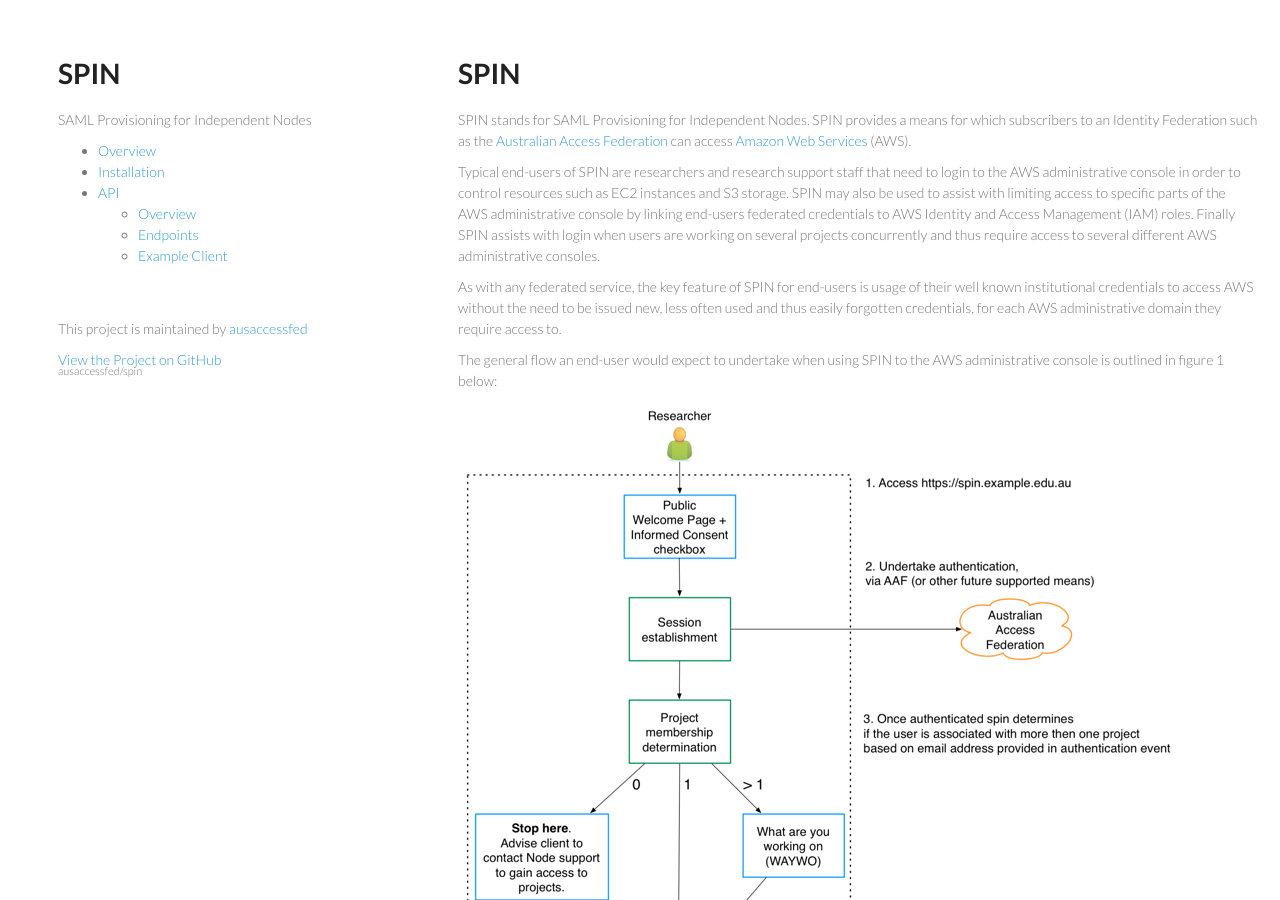
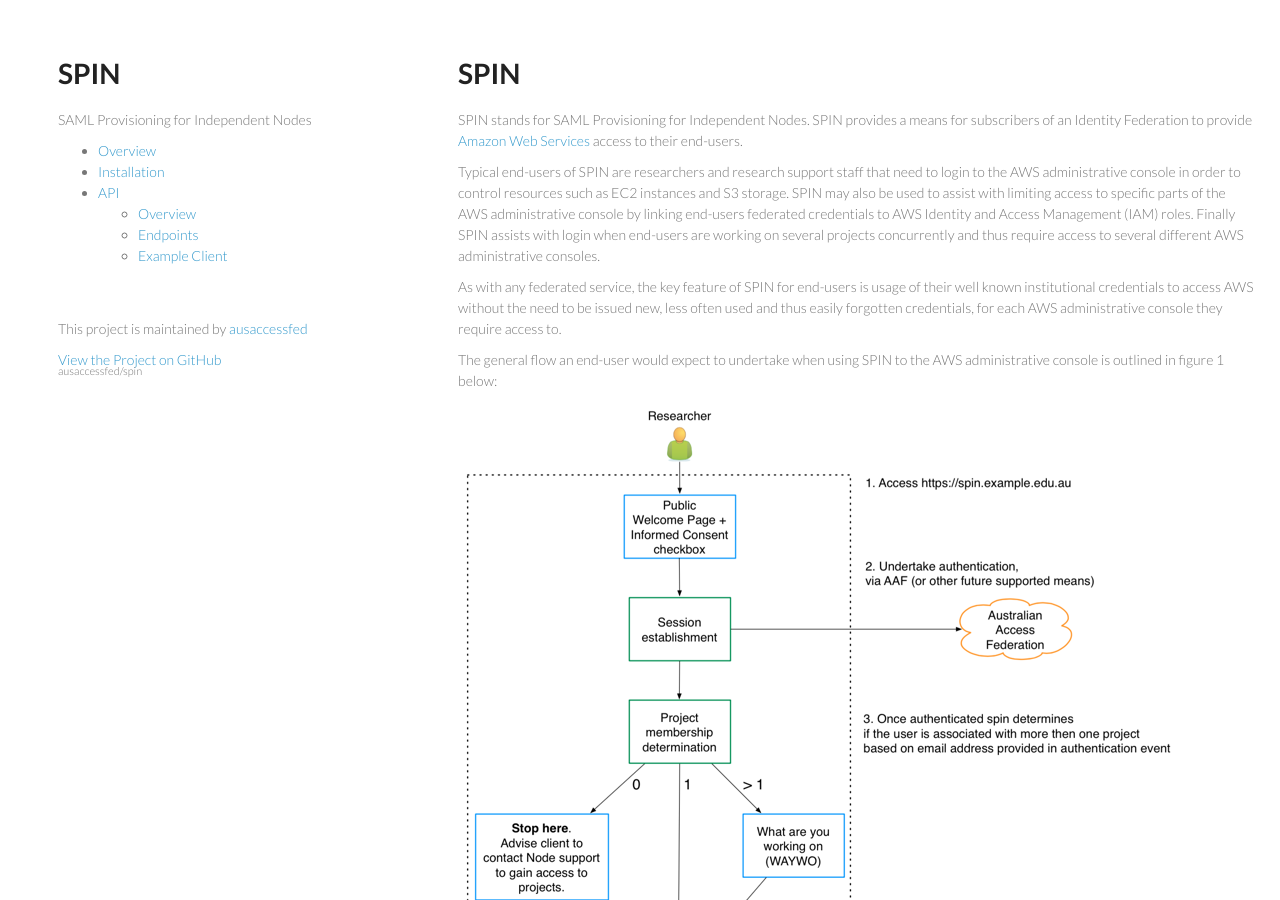
Before and after one commit to ausaccessfed/spin, a Jekyll site: the page built from index.md, in a window 1280 px wide and 900 px high. Built offline with Jekyll 4.4.1, drawn with Linux system fonts in a browser that asks for light colours; nearby versions of some CDN libraries; Markdown is read by kramdown in place of the engine named in the settings.

Commit message:
Final tweaks to documentation

```diff
--- a/index.md
+++ b/index.md
@@ -3,11 +3,11 @@
 
 # SPIN
 
-SPIN stands for SAML Provisioning for Independent Nodes. SPIN provides a means for which subscribers to an Identity Federation such as the [Australian Access Federation](http://aaf.edu.au/) can access [Amazon Web Services](http://aws.amazon.com/) (AWS).
+SPIN stands for SAML Provisioning for Independent Nodes. SPIN provides a means for subscribers of an Identity Federation to provide  [Amazon Web Services](http://aws.amazon.com/) access to their end-users.
 
-Typical end-users of SPIN are researchers and research support staff that need to login to the AWS administrative console in order to control resources such as EC2 instances and S3 storage. SPIN may also be used to assist with limiting access to specific parts of the AWS administrative console by linking end-users federated credentials to AWS Identity and Access Management (IAM) roles. Finally SPIN assists with login when users are working on several projects concurrently and thus require access to several different AWS administrative consoles.
+Typical end-users of SPIN are researchers and research support staff that need to login to the AWS administrative console in order to control resources such as EC2 instances and S3 storage. SPIN may also be used to assist with limiting access to specific parts of the AWS administrative console by linking end-users federated credentials to AWS Identity and Access Management (IAM) roles. Finally SPIN assists with login when end-users are working on several projects concurrently and thus require access to several different AWS administrative consoles.
 
-As with any federated service, the key feature of SPIN for end-users is usage of their well known institutional credentials to access AWS without the need to be issued new, less often used and thus easily forgotten credentials, for each AWS administrative domain they require access to.
+As with any federated service, the key feature of SPIN for end-users is usage of their well known institutional credentials to access AWS without the need to be issued new, less often used and thus easily forgotten credentials, for each AWS administrative console they require access to.
 
 The general flow an end-user would expect to undertake when using SPIN to the AWS administrative console is outlined in figure 1 below:
 
```
